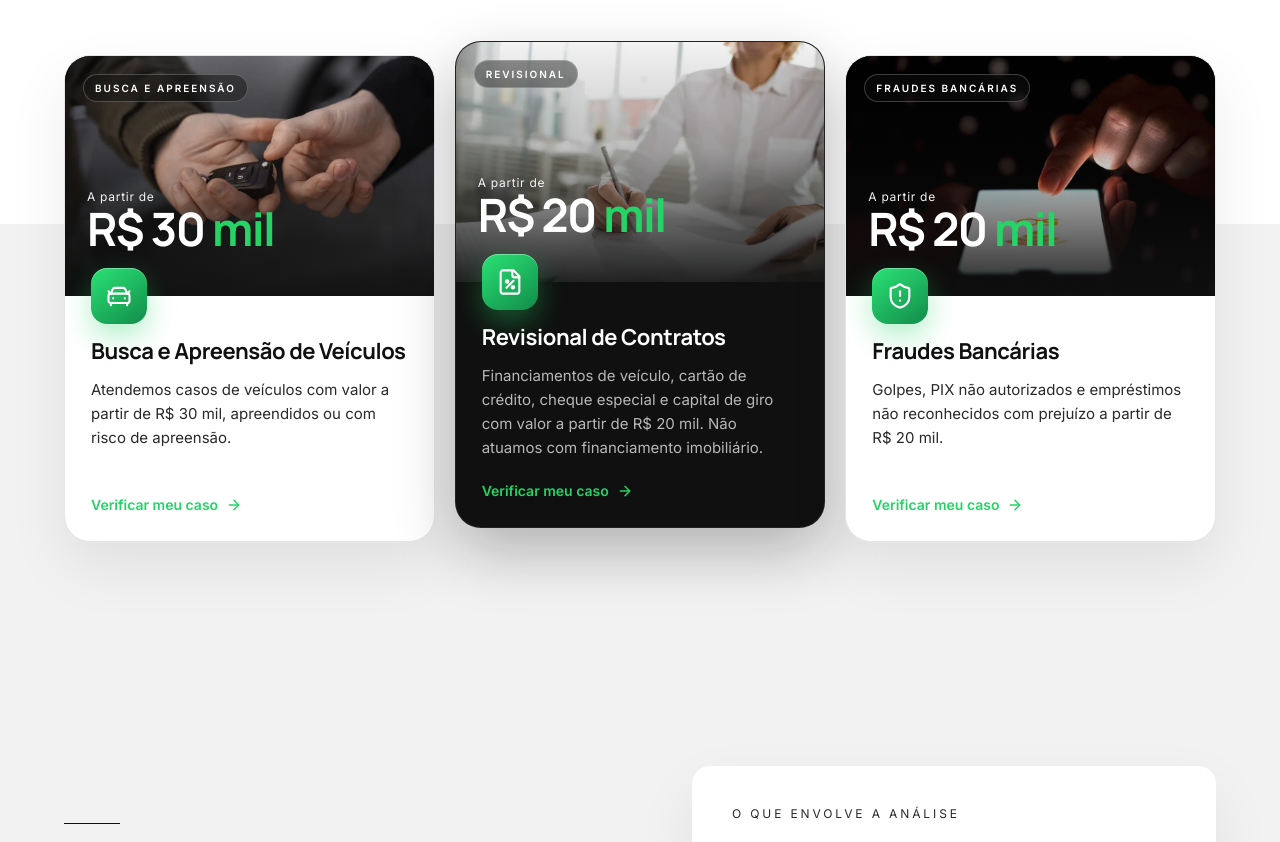
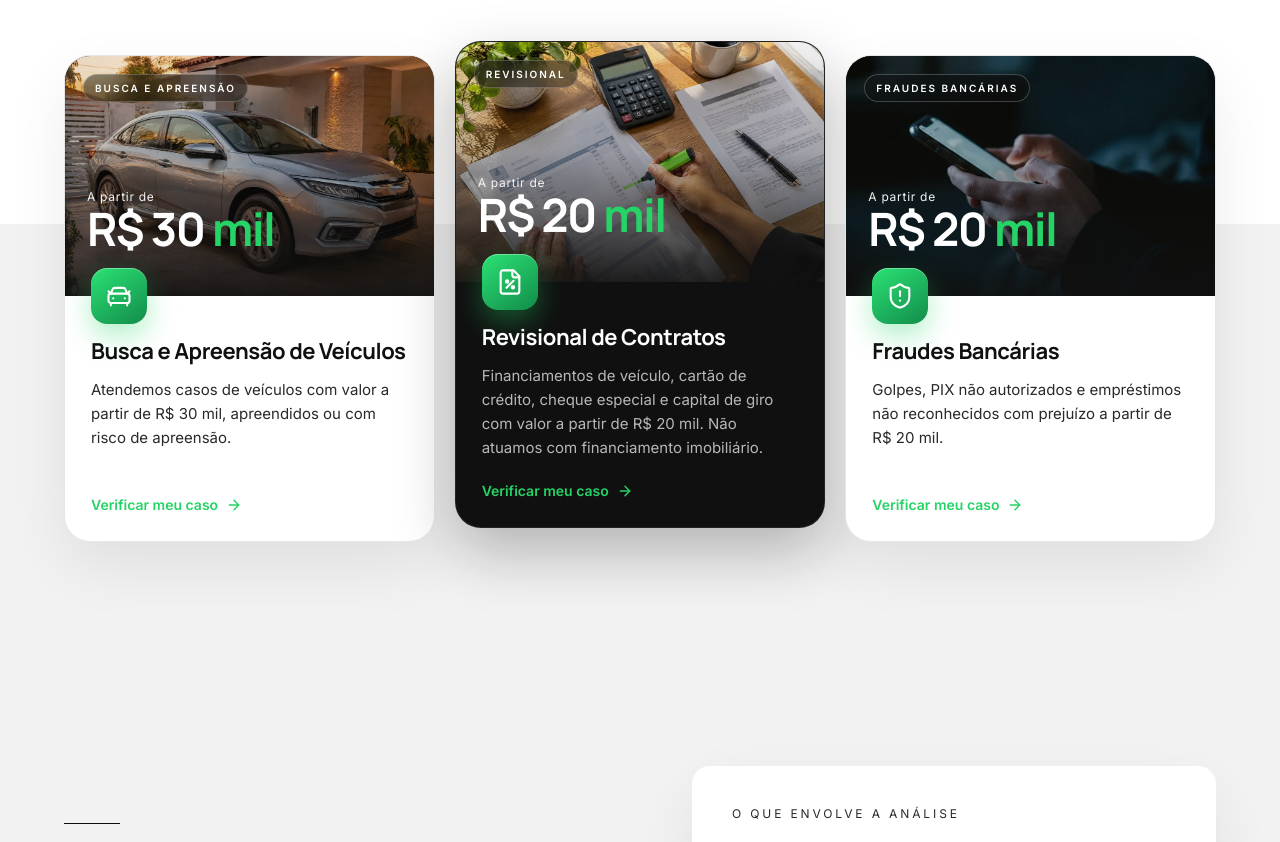
Before and after one commit to agenciaadsbr/Luis-Vaz-Advogados, a plain HTML site: page index.html in a window 1280 px wide. Shown: the part 6401-7243 px from the top of the page. Drawn offline with Linux system fonts and the light colour scheme; no server answers.

Commit message:
Para quem: fotos próprias nos cards, sem repetir as da seção de áreas
Co-Authored-By: Claude Opus 5.5 <noreply@anthropic.com>
Claude-Session: https://claude.ai/code/session_01QwhNRGadjS8GQLV6cqAxXe

```diff
--- a/index.html
+++ b/index.html
@@ -281,7 +281,7 @@
     <div style="display:grid; grid-template-columns:repeat(auto-fit, minmax(290px, 1fr)); gap:20px; align-items:stretch">
       <article class="pqc" style="position:relative; border-radius:26px; background:#FFFFFF; border:1px solid #E6E6E6; overflow:hidden; display:flex; flex-direction:column; box-shadow:0 24px 60px rgba(16,16,16,.08);">
         <div class="zoom" style="position:relative; width:100%; height:240px; overflow:hidden; background:#101010">
-          <img decoding="async" width="1000" height="666" src="/assets/img/busca-c.webp" alt="Mãos segurando a chave de um carro" loading="lazy" style="position:absolute; inset:0; width:100%; height:100%; object-fit:cover; display:block">
+          <img decoding="async" width="1024" height="683" src="/assets/img/busca-pq.webp" alt="Carro estacionado na garagem de casa" loading="lazy" style="position:absolute; inset:0; width:100%; height:100%; object-fit:cover; display:block">
           <div aria-hidden="true" style="position:absolute; inset:0; background:linear-gradient(0deg, rgba(16,16,16,.92) 0%, rgba(16,16,16,.25) 55%, rgba(16,16,16,.05) 100%)"></div>
           <span style="position:absolute; left:18px; top:18px; font-size:10px; letter-spacing:.2em; font-weight:700; color:#FFFFFF; background:rgba(16,16,16,.45); backdrop-filter:blur(10px); -webkit-backdrop-filter:blur(10px); border:1px solid rgba(255,255,255,.22); padding:7px 11px; border-radius:999px">BUSCA E APREENSÃO</span>
           <div style="position:absolute; left:22px; right:22px; bottom:44px; display:flex; flex-direction:column; gap:2px; color:#FFFFFF">
@@ -298,7 +298,7 @@
       </article>
       <article class="pqc" style="position:relative; border-radius:26px; background:#101010; border:1px solid rgba(255,255,255,.08); overflow:hidden; display:flex; flex-direction:column; box-shadow:0 24px 60px rgba(16,16,16,.28); transform:translateY(-14px);">
         <div class="zoom" style="position:relative; width:100%; height:240px; overflow:hidden; background:#101010">
-          <img decoding="async" width="1000" height="666" src="/assets/img/revisional-c.webp" alt="Pessoa assinando um contrato" loading="lazy" style="position:absolute; inset:0; width:100%; height:100%; object-fit:cover; display:block">
+          <img decoding="async" width="1024" height="683" src="/assets/img/revisional-pq.webp" alt="Pessoa marcando valores em um extrato bancário" loading="lazy" style="position:absolute; inset:0; width:100%; height:100%; object-fit:cover; display:block">
           <div aria-hidden="true" style="position:absolute; inset:0; background:linear-gradient(0deg, rgba(16,16,16,.92) 0%, rgba(16,16,16,.25) 55%, rgba(16,16,16,.05) 100%)"></div>
           <span style="position:absolute; left:18px; top:18px; font-size:10px; letter-spacing:.2em; font-weight:700; color:#FFFFFF; background:rgba(16,16,16,.45); backdrop-filter:blur(10px); -webkit-backdrop-filter:blur(10px); border:1px solid rgba(255,255,255,.22); padding:7px 11px; border-radius:999px">REVISIONAL</span>
           <div style="position:absolute; left:22px; right:22px; bottom:44px; display:flex; flex-direction:column; gap:2px; color:#FFFFFF">
@@ -315,7 +315,7 @@
       </article>
       <article class="pqc" style="position:relative; border-radius:26px; background:#FFFFFF; border:1px solid #E6E6E6; overflow:hidden; display:flex; flex-direction:column; box-shadow:0 24px 60px rgba(16,16,16,.08);">
         <div class="zoom" style="position:relative; width:100%; height:240px; overflow:hidden; background:#101010">
-          <img decoding="async" width="1000" height="750" src="/assets/img/fraude-c.webp" alt="Dedo tocando a tela de um celular" loading="lazy" style="position:absolute; inset:0; width:100%; height:100%; object-fit:cover; display:block">
+          <img decoding="async" width="644" height="425" src="/assets/img/fraude-pq.webp" alt="Pessoa olhando o celular" loading="lazy" style="position:absolute; inset:0; width:100%; height:100%; object-fit:cover; display:block">
           <div aria-hidden="true" style="position:absolute; inset:0; background:linear-gradient(0deg, rgba(16,16,16,.92) 0%, rgba(16,16,16,.25) 55%, rgba(16,16,16,.05) 100%)"></div>
           <span style="position:absolute; left:18px; top:18px; font-size:10px; letter-spacing:.2em; font-weight:700; color:#FFFFFF; background:rgba(16,16,16,.45); backdrop-filter:blur(10px); -webkit-backdrop-filter:blur(10px); border:1px solid rgba(255,255,255,.22); padding:7px 11px; border-radius:999px">FRAUDES BANCÁRIAS</span>
           <div style="position:absolute; left:22px; right:22px; bottom:44px; display:flex; flex-direction:column; gap:2px; color:#FFFFFF">
```
Also changed, not shown: assets/img/busca-pq.webp (added), assets/img/fraude-pq.webp (added), assets/img/revisional-pq.webp (added).
